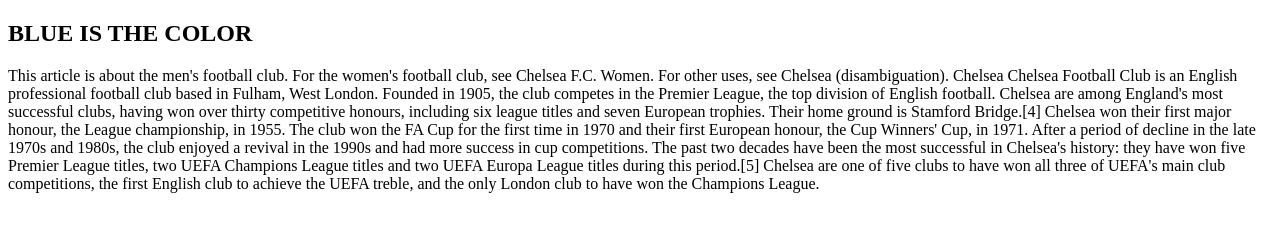
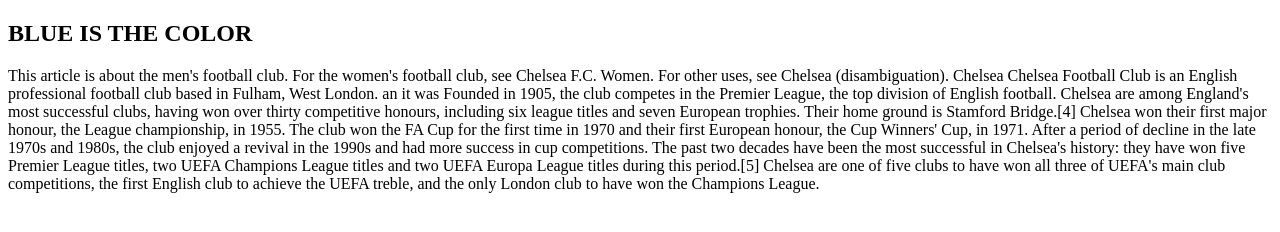
Before and after one commit to Ntwaringererocorneille/ntwaringererocorneille.github.io, a plain HTML site: page ntwaripr.html in a window 1280 px wide. Drawn offline with Linux system fonts and the light colour scheme.

Commit message:
one line

```diff
--- a/ntwaripr.html
+++ b/ntwaripr.html
@@ -12,7 +12,7 @@
 Chelsea
 
 
-Chelsea Football Club is an English professional football club based in Fulham, West London. Founded in 1905, the club competes in the Premier League, the top division of English football. Chelsea are among England's most successful clubs, having won over thirty competitive honours, including six league titles and seven European trophies. Their home ground is Stamford Bridge.[4]
+Chelsea Football Club is an English professional football club based in Fulham, West London. an it was Founded in 1905, the club competes in the Premier League, the top division of English football. Chelsea are among England's most successful clubs, having won over thirty competitive honours, including six league titles and seven European trophies. Their home ground is Stamford Bridge.[4]
 
 Chelsea won their first major honour, the League championship, in 1955. The club won the FA Cup for the first time in 1970 and their first European honour, the Cup Winners' Cup, in 1971. After a period of decline in the late 1970s and 1980s, the club enjoyed a revival in the 1990s and had more success in cup competitions. The past two decades have been the most successful in Chelsea's history: they have won five Premier League titles, two UEFA Champions League titles and two UEFA Europa League titles during this period.[5] Chelsea are one of five clubs to have won all three of UEFA's main club competitions, the first English club to achieve the UEFA treble, and the only London club to have won the Champions League.
 
```
